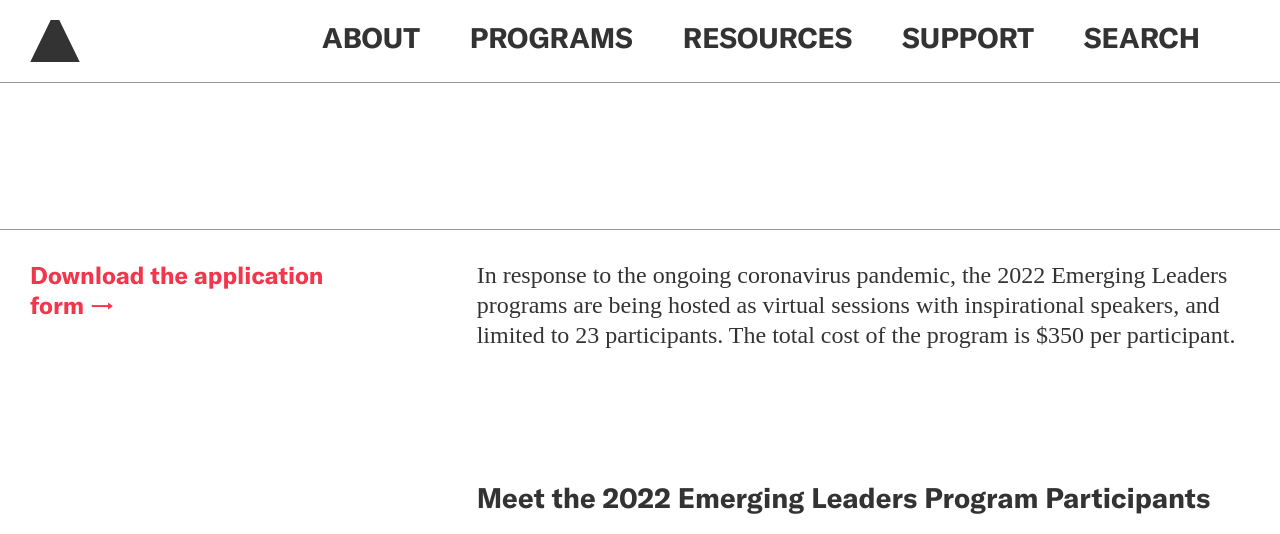
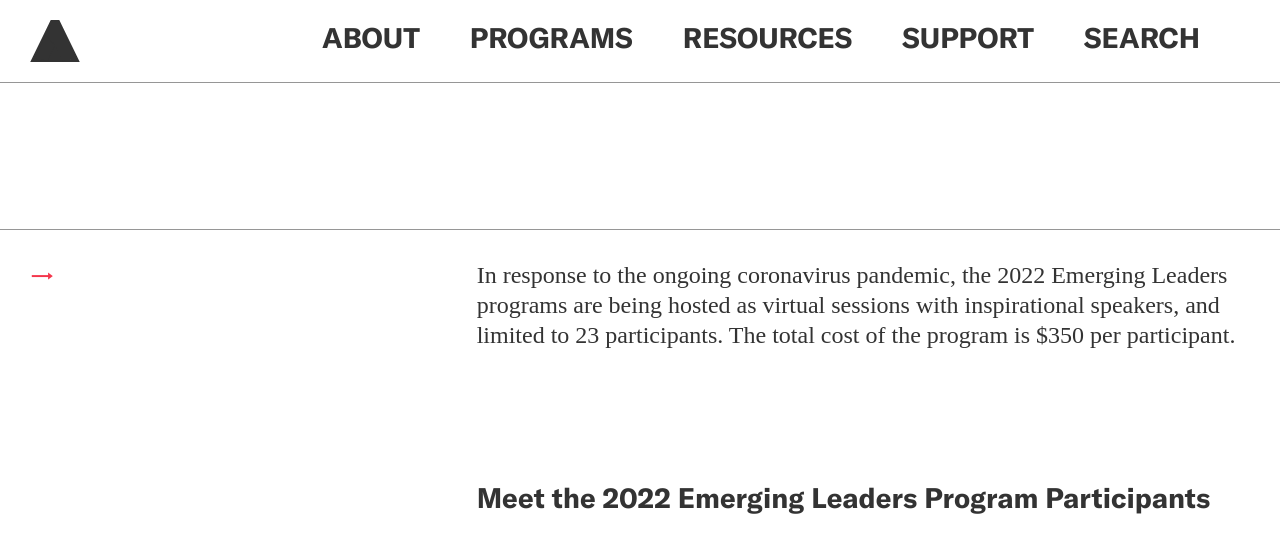
Before and after one commit to jengalas/bwaf-bbw, a Jekyll site: the page built from _emerging-leaders/agility-ambition-authenticity.md, in a window 1280 px wide and 900 px high, scrolled down 350 px, cut to the strip 0-534 px from the top of the window. Built offline with Jekyll 4.4.1, drawn with Linux system fonts in a browser that asks for light colours; nearby versions of some CDN libraries; some web fonts are replaced.

Commit message:
Update from Forestry.io Virginia Eskridge updated _emerging-leaders/agility-ambition-authenticity.md

```diff
--- a/_emerging-leaders/agility-ambition-authenticity.md
+++ b/_emerging-leaders/agility-ambition-authenticity.md
@@ -26,9 +26,9 @@ page_blocks:
   section_break: true
   lefthand_text:
     header_type: Link
-    text: 'Download the application form '
+    text: ''
     download: https://www.dropbox.com/s/jqp96u3cjozp1yy/Emerging%20Leaders%20Application_2022.pdf?dl=0
-    link_url: https://www.dropbox.com/s/jqp96u3cjozp1yy/Emerging%20Leaders%20Application_2022.pdf?dl=0
+    link_url: ''
     link_text: https://www.dropbox.com/s/jqp96u3cjozp1yy/Emerging%20Leaders%20Application_2022.pdf?dl=0
 - template: portrait-gallery-block-small
   portrait:
```
